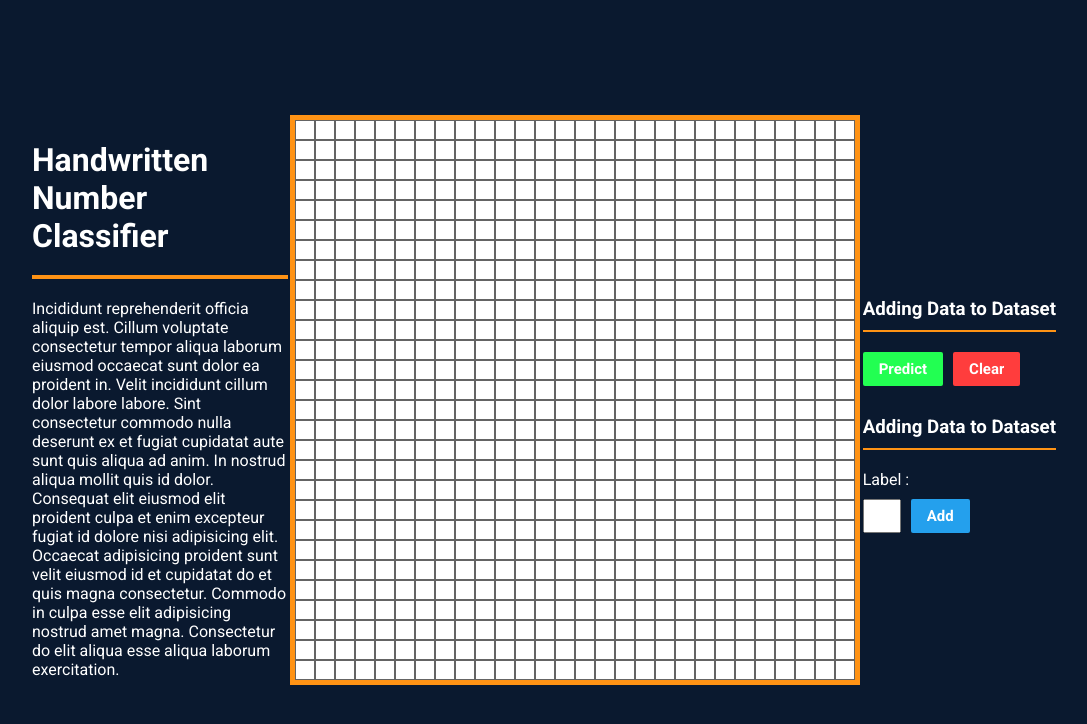
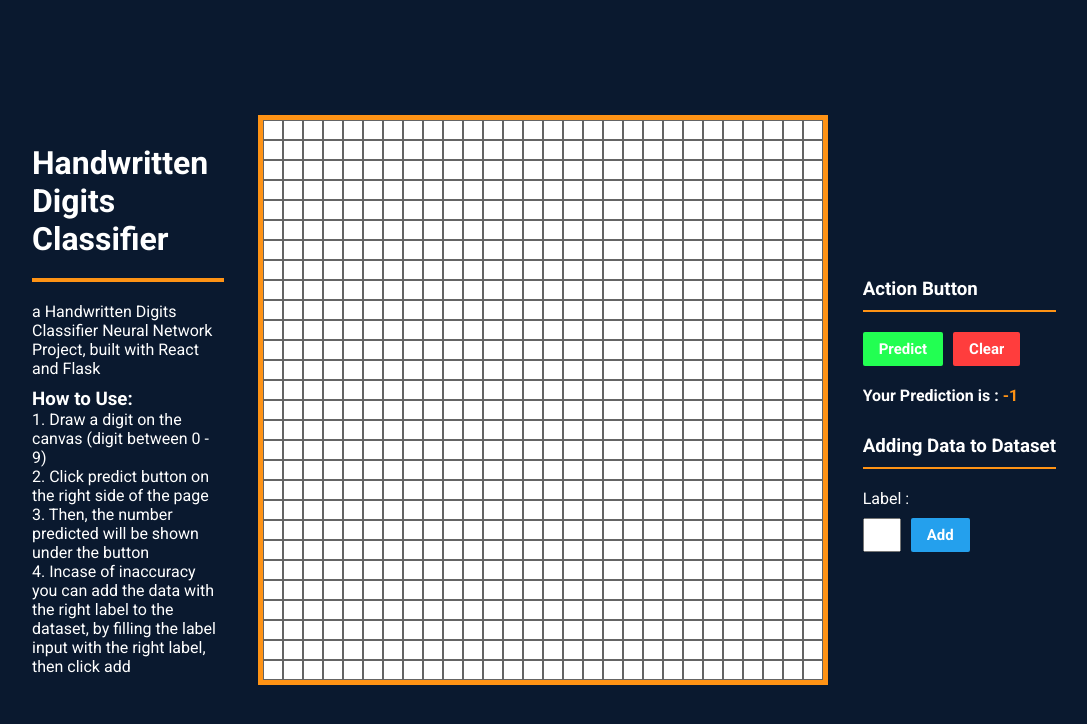
Before and after one commit to FelixFern/Handwritten-Classifier, a React (Create React App) app: page / in a window 1280 px wide. Shown: the top 724 px of the page, without its empty margins (96-1183 px from the left). Built offline with nearby package versions, Linux system fonts and the light colour scheme.

Commit message:
added popup

```diff
--- a/src/App.css
+++ b/src/App.css
@@ -6,6 +6,7 @@
   --red: #FF3D3D;
   --green: #22ff52;
   --blue: #24a0ed;
+  --blue2: #2453ed;
 }
 
 * {
@@ -25,7 +26,7 @@ html {
   align-items: center;
 }
 .detail {
-  width: 20vw;
+  width: 15vw;
   color: white;
 }
 .detail .title {
@@ -33,6 +34,9 @@ html {
   padding: 20px 0;
   border-bottom: 4px solid var(--orange);
   margin-bottom: 20px;
+}
+.detail h3{
+  margin-top: 10px;
 }
 .grid-parent {
   border: 5px solid var(--orange);
@@ -60,6 +64,13 @@ html {
   padding: 10px 0;
   margin: 20px 0;
   color: white;
+}
+.action h4 {
+  color: white;
+  margin-top: 20px;
+}
+.action h4 span {
+  color: var(--orange);
 }
 .button {
   display: flex;
--- a/src/App.jsx
+++ b/src/App.jsx
@@ -1,6 +1,9 @@
-import React, { useEffect, useState } from 'react'
+import React, { createContext, useEffect, useState } from 'react'
 import axios from 'axios'
 import './App.css'
+import Popup from './components/Popup'
+
+export const popupContext = createContext()
 
 function App() {
 	useEffect(() => {
@@ -18,7 +21,9 @@ function App() {
 	}
 
 	const [ gridInfo, setGrid ] = useState(createGrid(28, 28))
-	const [ value, setValue] = useState()
+	const [ value, setValue ] = useState()
+	const [ prediction, setPrediction ] = useState(-1)
+	const [ popup, setPopup ] = useState(false)
 
 	const predict = () => {
 		axios.post('/predict', {
@@ -37,8 +42,16 @@ function App() {
 			label: value,
 			prediction: true,
 		}).then((res) => {
+			setPopup({"state": true, "type": "success"})
+			setInterval(() => {
+				setPopup({"state": false, "type": "success"})
+			}, 3000);
 			console.log(res)
 		}).catch((err) => {
+			setPopup({"state": true, "type": "failed"})
+			setInterval(() => {
+				setPopup({"state": false, "type": "failed"})
+			}, 3000);
 			console.log(err)
 		})
 		clearGrid()
@@ -46,13 +59,34 @@ function App() {
 	const clearGrid = () => {
 		setGrid(grid => [...createGrid(28, 28)])
 	}
+	const setColor = (x, y) => {
+		let tempGrid = gridInfo
+		const around = [[0,1], [1,0], [0, -1], [-1, 0]]
+		tempGrid[y][x] = 0
+		for(let i = 0; i < 4; i++) {
+			if((y + around[i][0] >= 0 && y + around[i][0] < 28) && (x + around[i][1] >= 0 && x + around[i][1] < 28)) {
+				if(tempGrid[y + around[i][0]][x + around[i][1]] - 50 >= 0) {tempGrid[y + around[i][0]][x + around[i][1]] -= 50}
+			}
+		}
+		setGrid(grid => [...tempGrid])
+	}
+	const getData = () => {
 
+	}
 	return (
+		<popupContext.Provider value={{ popup, setPopup }}>
+		<Popup></Popup>
 		<div className='main-container'>
 			<div className='detail'>
-				<h1 className='title'>Handwritten Number Classifier</h1>
-				<p>Incididunt reprehenderit officia aliquip est. Cillum voluptate consectetur tempor aliqua laborum eiusmod occaecat sunt dolor ea proident in. Velit incididunt cillum dolor labore labore. Sint consectetur commodo nulla deserunt ex et fugiat cupidatat aute sunt quis aliqua ad anim. In nostrud aliqua mollit quis id dolor. Consequat elit eiusmod elit proident culpa et enim excepteur fugiat id dolore nisi adipisicing elit.
-					Occaecat adipisicing proident sunt velit eiusmod id et cupidatat do et quis magna consectetur. Commodo in culpa esse elit adipisicing nostrud amet magna. Consectetur do elit aliqua esse aliqua laborum exercitation.</p>
+				<h1 className='title'>Handwritten Digits Classifier</h1>
+				<p>a Handwritten Digits Classifier Neural Network Project, built with React and Flask</p>
+				<h3>How to Use:</h3>
+				<ol>
+					<li>1. Draw a digit on the canvas (digit between 0 - 9)</li>
+					<li>2. Click predict button on the right side of the page</li>
+					<li>3. Then, the number predicted will be shown under the button</li>
+					<li>4. Incase of inaccuracy you can add the data with the right label to the dataset, by filling the label input with the right label, then click add</li>
+				</ol>
 			</div>
 			<div className="grid-parent">
 				{gridInfo.map((grids, y) => {
@@ -63,16 +97,11 @@ function App() {
 									return (
 										<div key={x}
 											draggable
+											onClick={() => {
+												setColor(x,y)
+											}}
 											onDragOver={() => {
-												let tempGrid = gridInfo
-												const around = [[0,1], [1,0], [0, -1], [-1, 0]]
-												tempGrid[y][x] = 0
-												for(let i = 0; i < 4; i++) {
-													if((y + around[i][0] >= 0 && y + around[i][0] < 28) && (x + around[i][1] >= 0 && x + around[i][1] < 28)) {
-														tempGrid[y + around[i][0]][x + around[i][1]] -= 50
-													}
-												}
-												setGrid(grid => [...tempGrid])
+												setColor(x,y)
 											}}
 											className='grid' style={{backgroundColor: `rgb(${grid}, ${grid}, ${grid})`}}>
 										</div>
@@ -85,11 +114,12 @@ function App() {
 				}
 			</div>
 			<div className="action">
-				<h3>Adding Data to Dataset</h3>
+				<h3>Action Button</h3>
 				<div className='button'>
 					<button className='predict' onClick={() => predict()}><h2>Predict</h2></button>
 					<button className='clear' onClick={() => clearGrid()}><h2>Clear</h2></button>
 				</div>
+				<h4>Your Prediction is : <span>{prediction}</span> </h4>
 				<h3>Adding Data to Dataset</h3>
 				<div className='add-data'>
 					<p>Label : </p>
@@ -100,6 +130,7 @@ function App() {
 				</div>
 			</div>
 		</div>
+		</popupContext.Provider>
 	)
 }
 
--- /dev/null
+++ b/src/components/Popup.css
@@ -0,0 +1,33 @@
+.popup-parent {
+    position: absolute;
+    left: 50%;
+    transform: translateX(-50%);
+    top: 4%;
+    color: white;
+    width: 16vw;
+    font-size: 10px;
+    display: flex;
+    justify-content: space-between;
+    background-color: var(--blue);
+    padding: 12px 20px;
+    border: 2px solid var(--blue2);
+    border-radius: 5px;;
+}
+.err {
+    background-color: var(--red) !important;
+    border: 2px solid var(--red);
+}
+.close-btn:hover {
+    opacity: .8;
+    cursor: pointer;
+}
+.show {
+    transition: 0.5s;
+    top: 4%;
+    opacity: 1;
+}
+.hide {
+    transition: 0.5s;
+    top: -5%;
+    opacity: 0;
+}
--- /dev/null
+++ b/src/components/Popup.jsx
@@ -0,0 +1,25 @@
+import './Popup.css'
+import React, { useContext } from 'react'
+import { popupContext } from '../App'
+
+
+function Popup() {
+    const { popup, setPopup } = useContext(popupContext)
+    if(popup.type == "success") {
+        return (
+            <div className={ popup.state ? "popup-parent show" : "popup-parent hide"  }>
+                <h2>Data Added Successfuly</h2>
+                <h2 className='close-btn' onClick={() => { setPopup(false); console.log(popup) }}>x</h2>
+            </div>
+        )
+    } else if (popup.type == "failed") {
+        return (
+            <div className={ popup.state ? "err popup-parent show" : "err popup-parent hide"  }>
+                <h2>Unable to Add Data</h2>
+                <h2 className='close-btn' onClick={() => { setPopup(false); console.log(popup) }}>x</h2>
+            </div>
+        )
+    }
+}
+
+export default Popup
```
Also changed, not shown: 1 other file (tests, documents, lock files or other folders).
